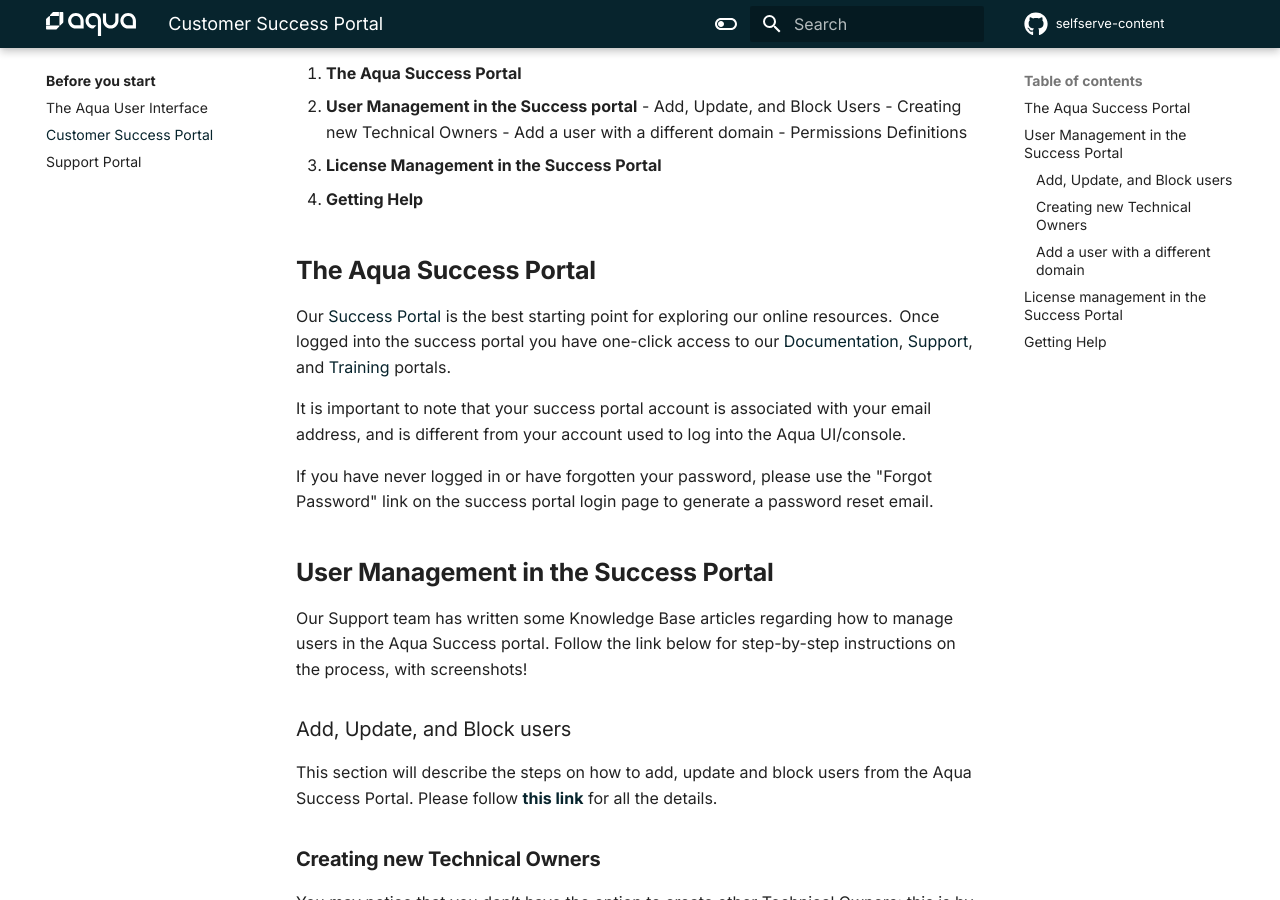
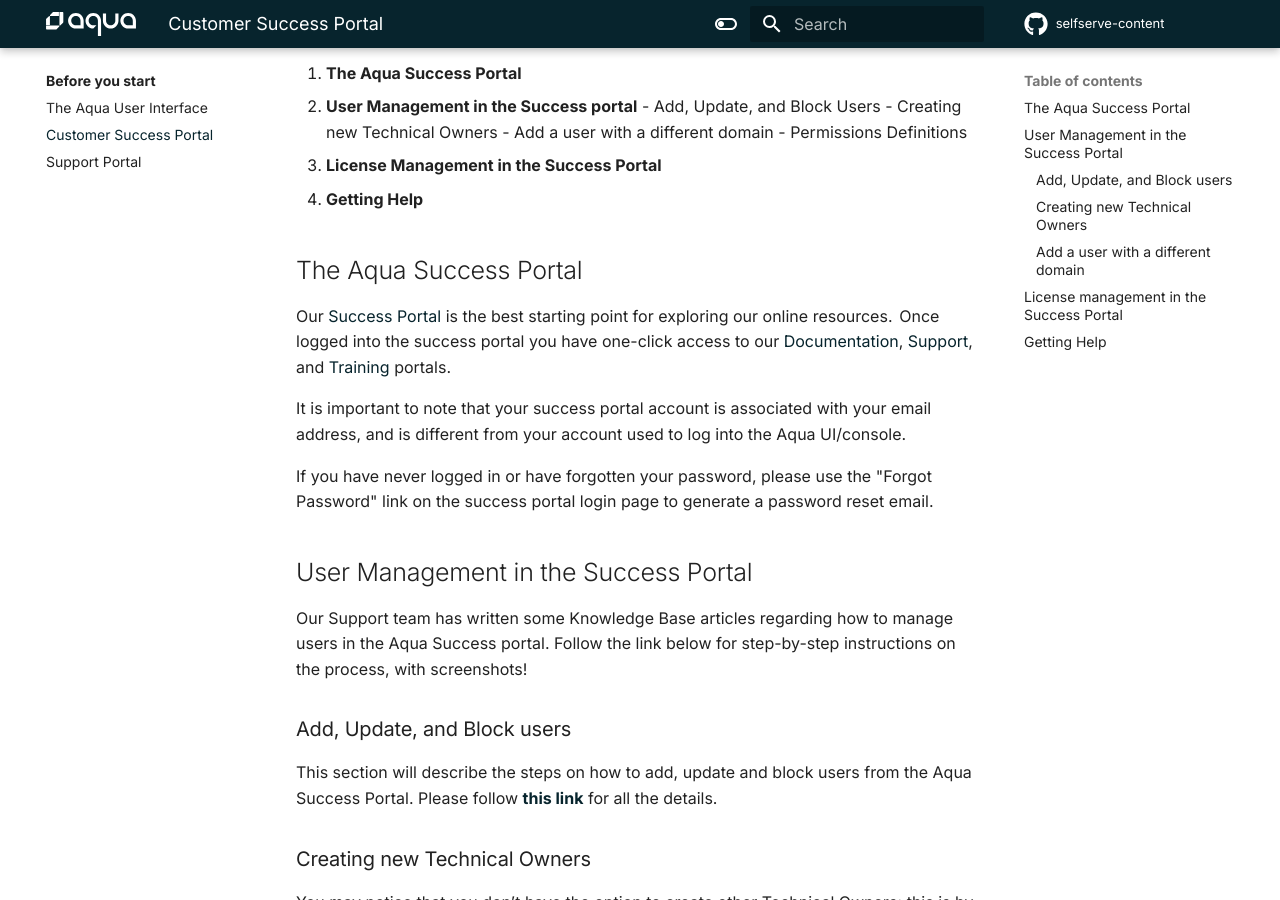
Before and after one commit to kenmccann/self-service, an MkDocs documentation site: the page built from docs/before/successportal.md, in a window 1280 px wide and 900 px high, scrolled down 327 px. Built offline with MkDocs 1.6.1 and Material for MkDocs 9.7.7, drawn with Linux system fonts in a browser that asks for light colours; a script that is not in the unit is left out; comment, search, counter and statistics services are not loaded.

```diff
--- a/docs/before/successportal.md
+++ b/docs/before/successportal.md
@@ -13,7 +13,7 @@ As the Technical Owner, you can create new users in the Aqua Success portal and
 3. **License Management in the Success Portal**
 4. **Getting Help**
 
-## **The Aqua Success Portal**
+## The Aqua Success Portal
 
 Our [Success Portal](https://success.aquasec.com) is the best starting point for exploring our online resources.  Once logged into the success portal you have one-click access to our [Documentation](https://docs.aquasec.com), [Support](https://support.aquasec.com), and [Training](https://aquademy.aquasec.com) portals.
 
@@ -21,7 +21,7 @@ It is important to note that your success portal account is associated with your
 
 If you have never logged in or have forgotten your password, please use the "Forgot Password" link on the success portal login page to generate a password reset email.
 
-## **User Management in the Success Portal**
+## User Management in the Success Portal
 
 Our Support team has written some Knowledge Base articles regarding how to manage users in the Aqua Success portal.  Follow the link below for step-by-step instructions on the process, with screenshots!
 
@@ -29,24 +29,24 @@ Our Support team has written some Knowledge Base articles regarding how to manag
 
 This section will describe the steps on how to add, update and block users from the Aqua Success Portal. Please follow [**this link**](https://support.aquasec.com/support/solutions/articles/16000104357-user-management-in-the-aqua-success-portal) for all the details.
 
-### **Creating new Technical Owners**
+### Creating new Technical Owners
 
 You may notice that you don’t have the option to create other Technical Owners; this is by design as a security precaution.
 
 That said, we understand that more than one Technical Owner per account may be needed.  In order to ensure the provisioning of new Technical Owners is properly documented, please open a support ticket with the request and our team will be glad to assist you.
 
-### **Add a user with a different domain**
+### Add a user with a different domain
 
 By default, you are only able to add new users with the same domain suffix as the original Technical Owner.  This is by design as a security precaution.
 
 If you need to add a user with a different domain suffix, please open a support ticket with the request and our team will be able to assist you with this.  Once the first user with the new domain has been created, the domain suffix will be available for subsequent new users.
 
-## **License management in the Success Portal**
+## License management in the Success Portal
 
 As the Technical Owner, you (and any other users with the “license” permission) can view your purchased Aqua license keys via the Success portal.  Simply navigate to https://success.aquasec.com/#/licenses (you can also access this page when logged into the Success portal by clicking on the User icon in the upper right and selecting “Licenses” from the drop-down menu).
 
 For instructions on how to apply your new license key(s), please refer to https://docs.aquasec.com/docs/settings-licenses#section-add-an-aqua-security-software-license
 
-## **Getting Help**
+## Getting Help
 
 If you have questions or need assistance with user creation and management, license management, or anything else, please open a support ticket and we are happy to help.
```
